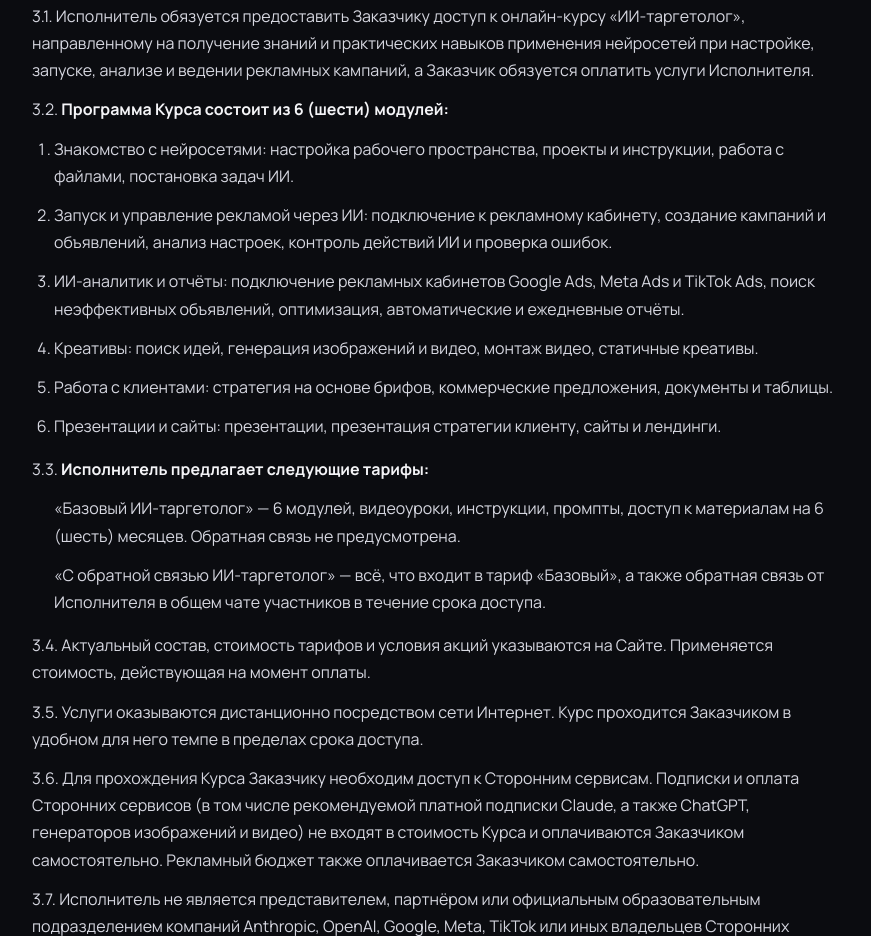
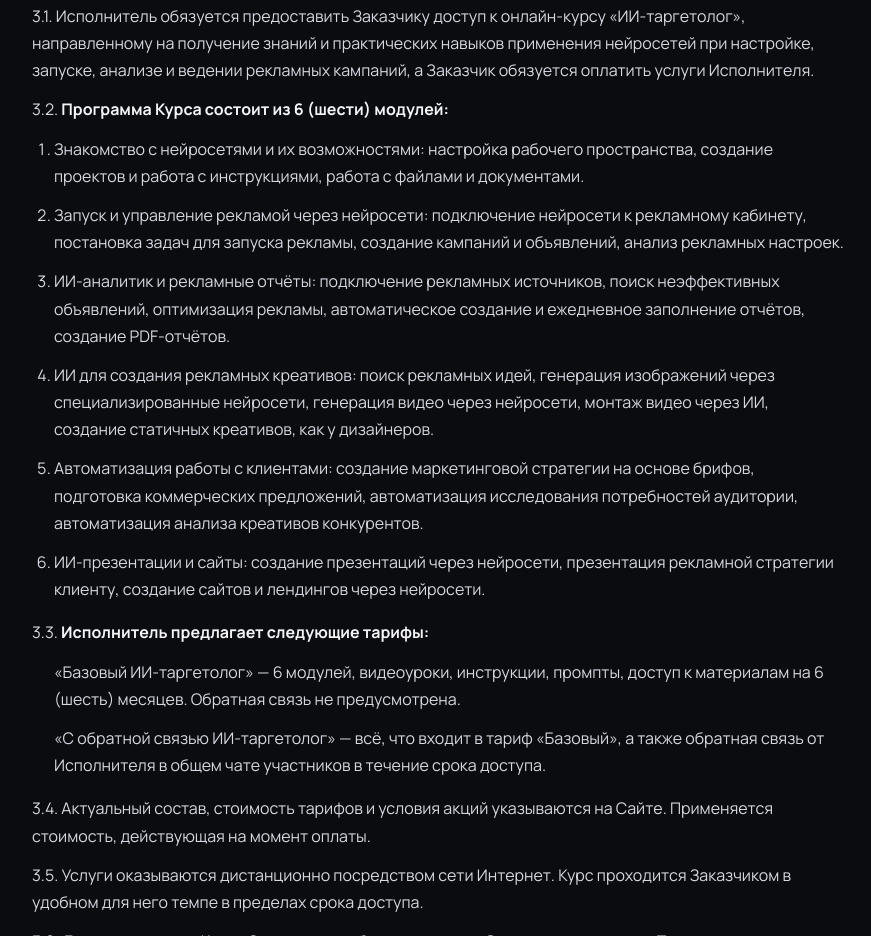
Before and after one commit to Nazym92/ai-targetolog, a plain HTML site: page oferta.html in a window 1280 px wide. Shown: the part 1804-2740 px from the top of the page, without its empty margins (202-1073 px from the left). Drawn offline with Linux system fonts and the light colour scheme; a web font is replaced by a local one.

Commit message:
Оферта: программа курса приведена к актуальной
Co-Authored-By: Claude Opus 5.5 <noreply@anthropic.com>

```diff
--- a/oferta.html
+++ b/oferta.html
@@ -55,12 +55,12 @@
     <p>3.1. Исполнитель обязуется предоставить Заказчику доступ к онлайн-курсу «ИИ-таргетолог», направленному на получение знаний и практических навыков применения нейросетей при настройке, запуске, анализе и ведении рекламных кампаний, а Заказчик обязуется оплатить услуги Исполнителя.</p>
     <p>3.2. <strong>Программа Курса состоит из 6 (шести) модулей:</strong></p>
     <ol>
-      <li>Знакомство с нейросетями: настройка рабочего пространства, проекты и инструкции, работа с файлами, постановка задач ИИ.</li>
-      <li>Запуск и управление рекламой через ИИ: подключение к рекламному кабинету, создание кампаний и объявлений, анализ настроек, контроль действий ИИ и проверка ошибок.</li>
-      <li>ИИ-аналитик и отчёты: подключение рекламных кабинетов Google Ads, Meta Ads и TikTok Ads, поиск неэффективных объявлений, оптимизация, автоматические и ежедневные отчёты.</li>
-      <li>Креативы: поиск идей, генерация изображений и видео, монтаж видео, статичные креативы.</li>
-      <li>Работа с клиентами: стратегия на основе брифов, коммерческие предложения, документы и таблицы.</li>
-      <li>Презентации и сайты: презентации, презентация стратегии клиенту, сайты и лендинги.</li>
+      <li>Знакомство с нейросетями и их возможностями: настройка рабочего пространства, создание проектов и работа с инструкциями, работа с файлами и документами.</li>
+      <li>Запуск и управление рекламой через нейросети: подключение нейросети к рекламному кабинету, постановка задач для запуска рекламы, создание кампаний и объявлений, анализ рекламных настроек.</li>
+      <li>ИИ-аналитик и рекламные отчёты: подключение рекламных источников, поиск неэффективных объявлений, оптимизация рекламы, автоматическое создание и ежедневное заполнение отчётов, создание PDF-отчётов.</li>
+      <li>ИИ для создания рекламных креативов: поиск рекламных идей, генерация изображений через специализированные нейросети, генерация видео через нейросети, монтаж видео через ИИ, создание статичных креативов, как у дизайнеров.</li>
+      <li>Автоматизация работы с клиентами: создание маркетинговой стратегии на основе брифов, подготовка коммерческих предложений, автоматизация исследования потребностей аудитории, автоматизация анализа креативов конкурентов.</li>
+      <li>ИИ-презентации и сайты: создание презентаций через нейросети, презентация рекламной стратегии клиенту, создание сайтов и лендингов через нейросети.</li>
     </ol>
     <p>3.3. <strong>Исполнитель предлагает следующие тарифы:</strong></p>
     <ul>
```
